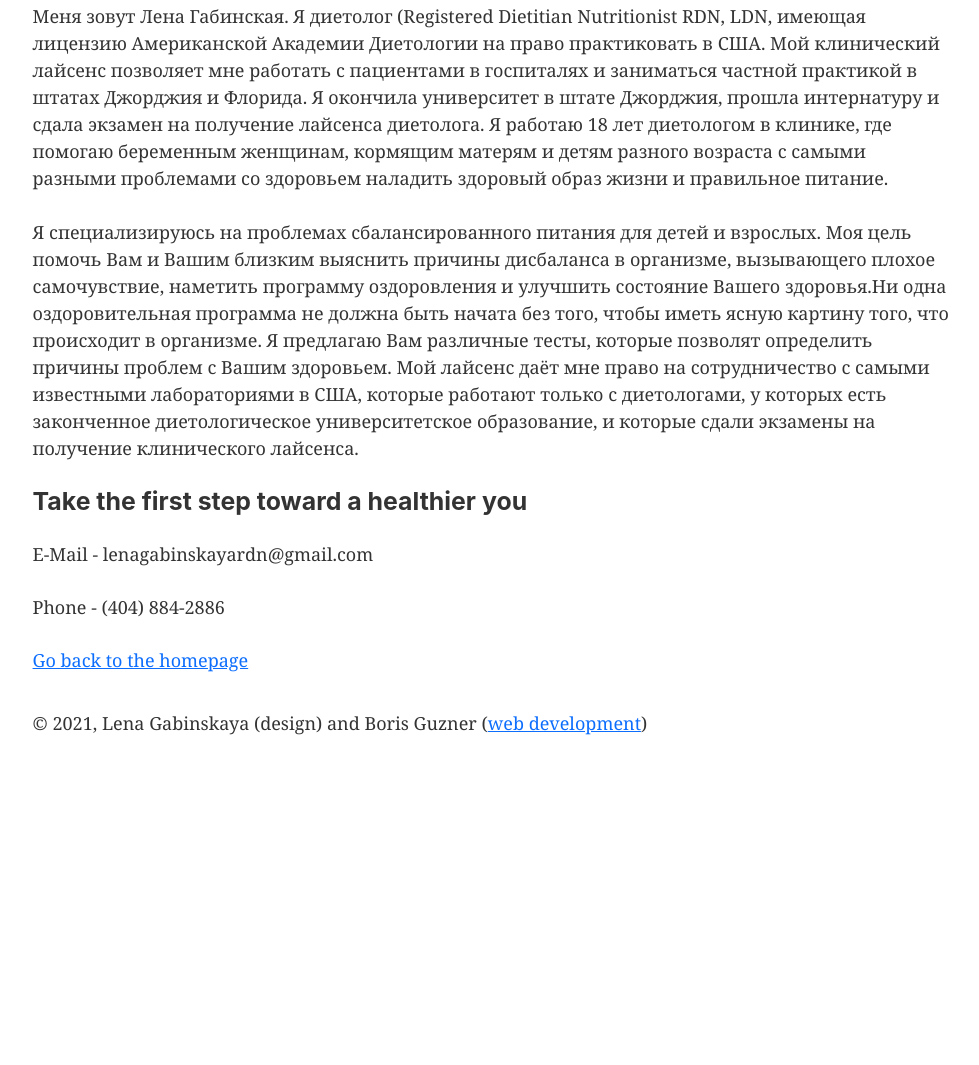
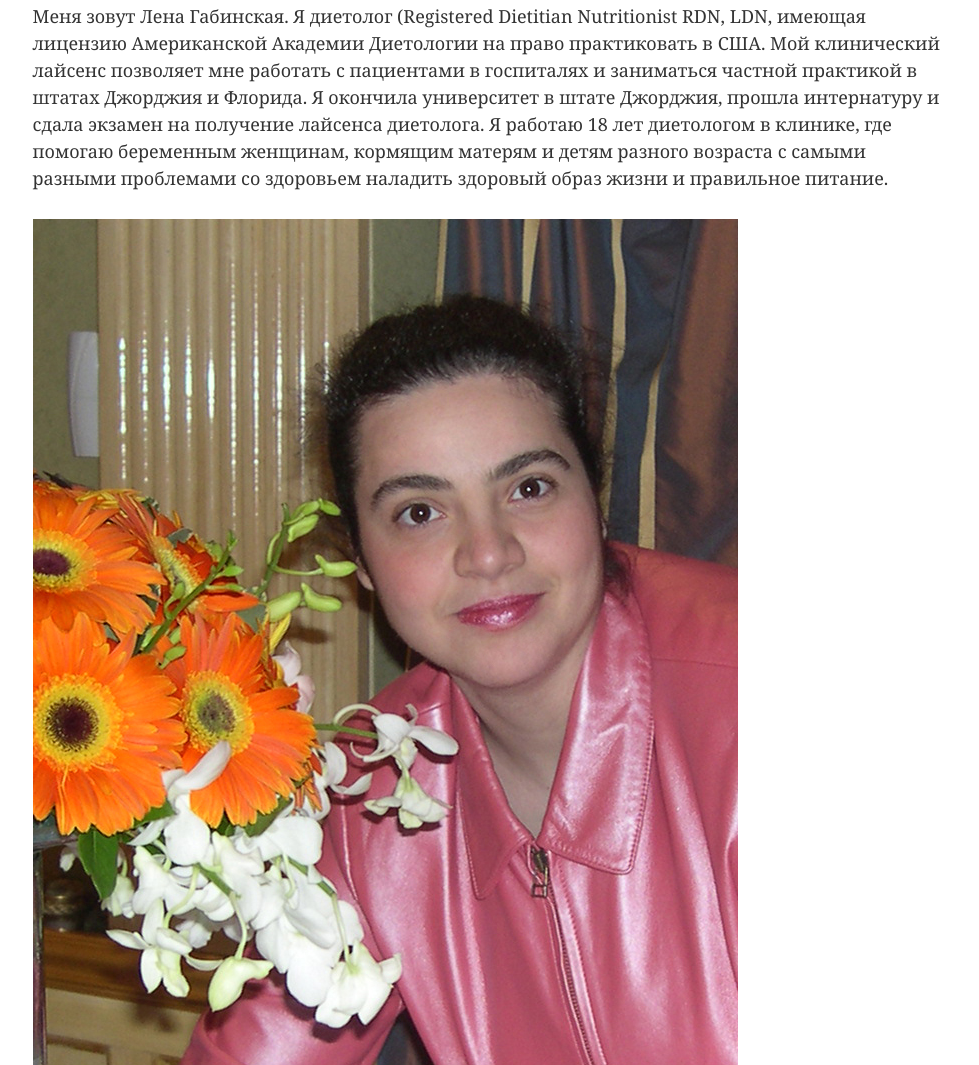
Before and after one commit to regmagik/diet, a Gatsby site: page /about in a window 1280 px wide. Shown: the part 331-1396 px from the top of the page, without its empty margins (147-1126 px from the left). Before the commit the page ends 1094 px from the top, so only its background shows below. Built offline with nearby package versions, Linux system fonts and the light colour scheme; Gatsby itself is replaced by a stand-in of ours.

Commit message:
lena photo

```diff
--- a/src/pages/about.js
+++ b/src/pages/about.js
@@ -9,6 +9,11 @@ const SecondPage = () => (
     <Seo title="About Lena Gabinskaya" />
     <h2>The brief story of Lena Gabinskaya</h2>
     <p>Меня зовут Лена Габинская. Я диетолог (Registered Dietitian Nutritionist  RDN, LDN, имеющая лицензию Американской Академии Диетологии на право практиковать в США. Мой клинический лайсенс позволяет мне  работать с пациентами в госпиталях и заниматься частной практикой в штатах Джорджия и Флорида.  Я  окончила университет в штате Джорджия, прошла интернатуру и сдала экзамен на получение лайсенса диетолога. Я работаю 18 лет диетологом в клинике, где помогаю беременным женщинам, кормящим матерям и детям разного возраста с самыми разными проблемами со здоровьем наладить здоровый образ жизни и правильное питание.</p>
+		<img
+      src="/images/lena.jpg"
+      alt="Lena Gabinskaya"
+      style={{ marginBottom: `1.45rem` }}
+    />
 
 <p>Я специализируюсь на проблемах сбалансированного питания для детей и взрослых. Моя цель помочь Вам и Вашим близким выяснить причины дисбаланса в организме, вызывающего плохое самочувствие, наметить программу оздоровления и улучшить состояние  Вашего здоровья.Ни одна оздоровительная программа не должна быть начата без того, чтобы иметь ясную картину того, что происходит в организме. Я предлагаю Вам различные тесты, которые позволят определить причины проблем с Вашим здоровьем. Мой лайсенс даёт  мне право на сотрудничество с самыми известными лабораториями в США,  которые  работают только с диетологами, у которых есть законченное диетологическое университетское образование, и которые сдали экзамены на получение  клинического лайсенса. </p>
 
```
Also changed, not shown: static/images/lena.jpg (added).
